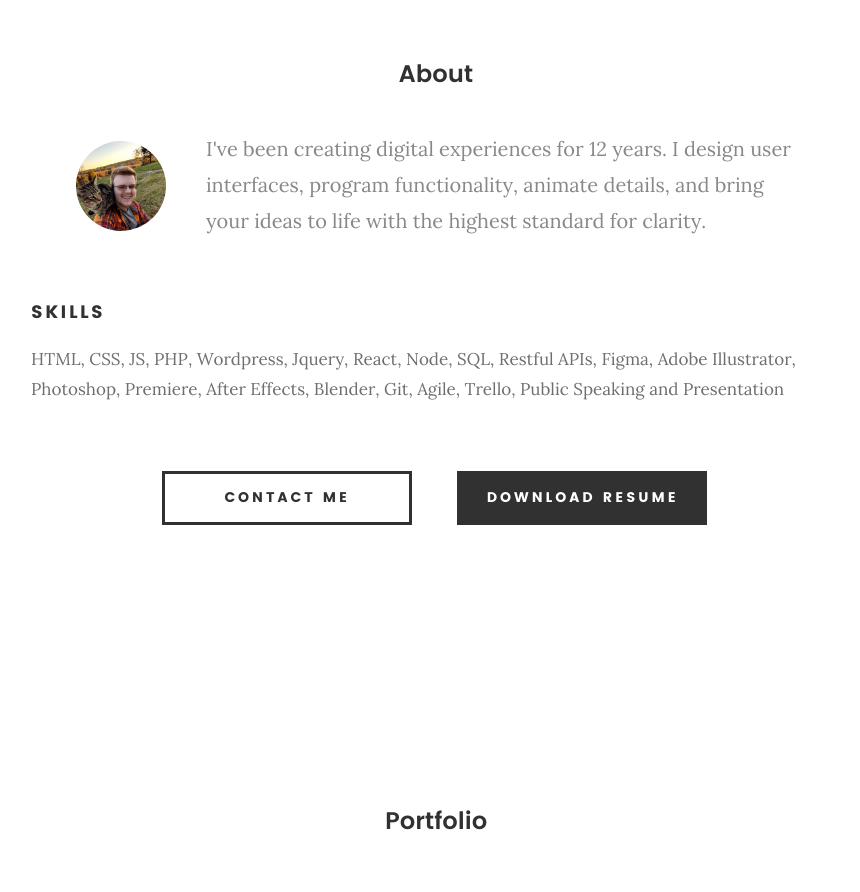
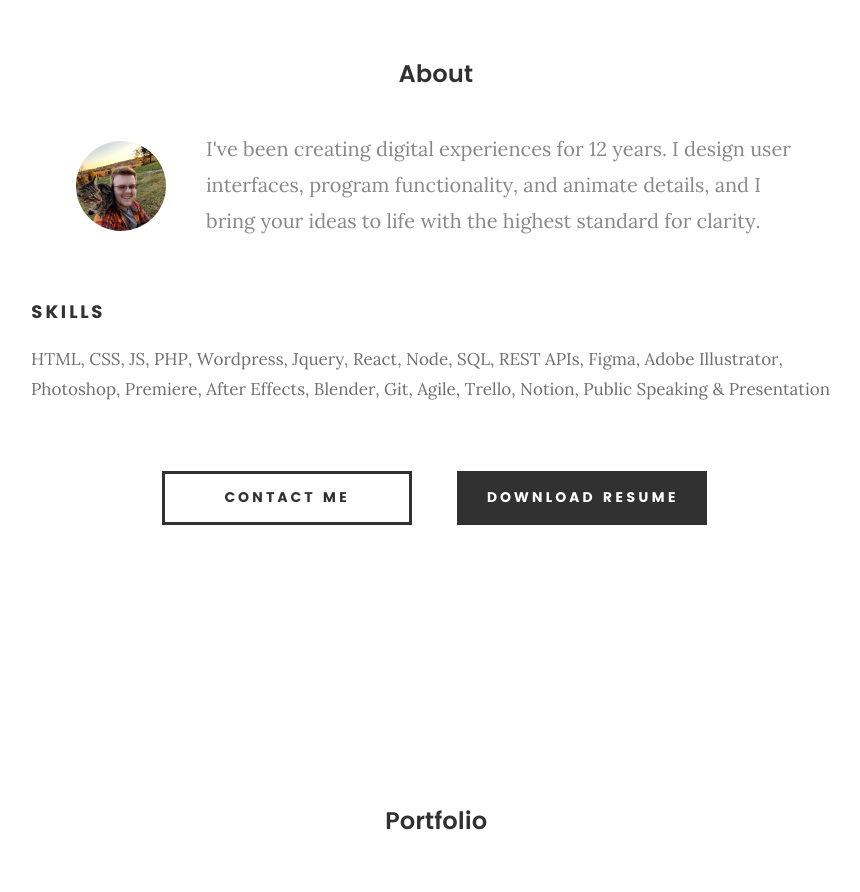
Before and after one commit to alexdamrath/portfolio, a plain HTML site: page index.html in a window 1280 px wide. Shown: the part 860-1752 px from the top of the page, without its empty margins (204-1064 px from the left). Drawn offline with Linux system fonts and the light colour scheme.

Commit message:
Grammar and formating updates to about section

```diff
--- a/index.html
+++ b/index.html
@@ -119,7 +119,7 @@
 
 				<img src="images/profile-pic.jpg" alt="Profile Picture">
 
-				<p class="lead">I've been creating digital experiences for 12 years. I design user interfaces, program functionality, animate details, and bring your ideas to life with the highest standard for clarity.</p>
+				<p class="lead">I've been creating digital experiences for 12 years. I design user interfaces, program functionality, and animate details, and I bring your ideas to life with the highest standard for clarity.</p>
 			</div>
 
 		</div>
@@ -161,7 +161,7 @@
 		<div class="col-twelve tab-full">
 
 			<h3>Skills</h3>
-			<p>HTML, CSS, JS, PHP, Wordpress, Jquery, React, Node, SQL, Restful APIs, Figma, Adobe Illustrator, Photoshop, Premiere, After Effects, Blender, Git, Agile, Trello, Public Speaking and Presentation</p>
+			<p>HTML, CSS, JS, PHP, Wordpress, Jquery, React, Node, SQL, REST APIs, Figma, Adobe Illustrator, Photoshop, Premiere, After Effects, Blender, Git, Agile, Trello, Notion, Public Speaking & Presentation</p>
 
 			 <!-- <ul class="skill-bars">
 				<li>
```
